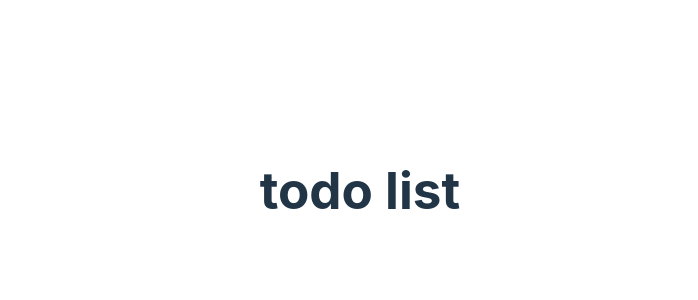
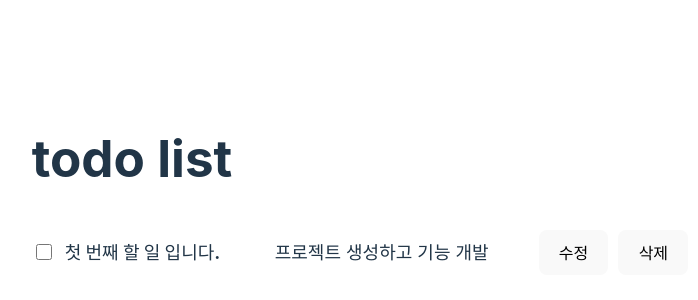
Before and after one commit to rious275/todo-vite, a React (Vite) app: page / in a window 1280 px wide. Shown: the part 210-510 px from the top of the page, without its empty margins (280-978 px from the left). Built offline with nearby package versions, Linux system fonts and the light colour scheme.

Commit message:
add: 기본 목록 및 아이템 레이아웃

```diff
--- a/src/App.tsx
+++ b/src/App.tsx
@@ -1,13 +1,17 @@
 import styled from "styled-components";
+import TodoList from "./components/TodoList";
 
 function App() {
   return (
     <Container>
       <h1>todo list</h1>
+      <TodoList />
     </Container>
   );
 }
 
 export default App;
 
-const Container = styled.div``;
+const Container = styled.div`
+  width: 100%;
+`;
--- /dev/null
+++ b/src/components/TodoItem.tsx
@@ -0,0 +1,64 @@
+import { useState } from "react";
+import styled from "styled-components";
+import { TodoItemType } from "./TodoList";
+
+type Props = {
+  todoItem: TodoItemType;
+};
+
+const TodoItem = ({ todoItem }: Props) => {
+  const [isComplete, setIsComplete] = useState(false);
+
+  return (
+    <Container isComplete={isComplete}>
+      <input type="checkbox" className="complete-check" checked={isComplete} />
+
+      <div className="content">
+        <h3 className="title">{todoItem.title}</h3>
+        <p className="message">{todoItem.message}</p>
+      </div>
+
+      {!isComplete && (
+        <div className="button-group">
+          <button>수정</button>
+          <button>삭제</button>
+        </div>
+      )}
+    </Container>
+  );
+};
+
+export default TodoItem;
+
+const Container = styled.div<{ isComplete: boolean }>`
+  display: flex;
+  align-items: center;
+  gap: 10px;
+  width: 100%;
+
+  .complete-check {
+    width: 16px;
+    height: 16px;
+  }
+
+  .title,
+  .message {
+    min-width: 200px;
+    font-size: 18px;
+    ${({ isComplete }) => isComplete && "text-decoration: line-through"};
+  }
+
+  .content,
+  .button-group {
+    display: flex;
+    gap: 10px;
+  }
+
+  .content {
+    margin-right: 40px;
+  }
+
+  .button-group > button {
+    width: max-content;
+  }
+`;
--- /dev/null
+++ b/src/components/TodoList.tsx
@@ -0,0 +1,24 @@
+import { useState } from "react";
+import TodoItem from "./TodoItem";
+
+export type TodoItemType = {
+  id: number;
+  title: string;
+  message: string;
+};
+
+const TodoList = () => {
+  const [todoList, setTodoList] = useState<TodoItemType[]>([
+    {
+      id: 1,
+      title: "첫 번째 할 일 입니다.",
+      message: "프로젝트 생성하고 기능 개발",
+    },
+  ]);
+
+  return todoList.map(todoItem => {
+    return <TodoItem todoItem={todoItem} />;
+  });
+};
+
+export default TodoList;
```
